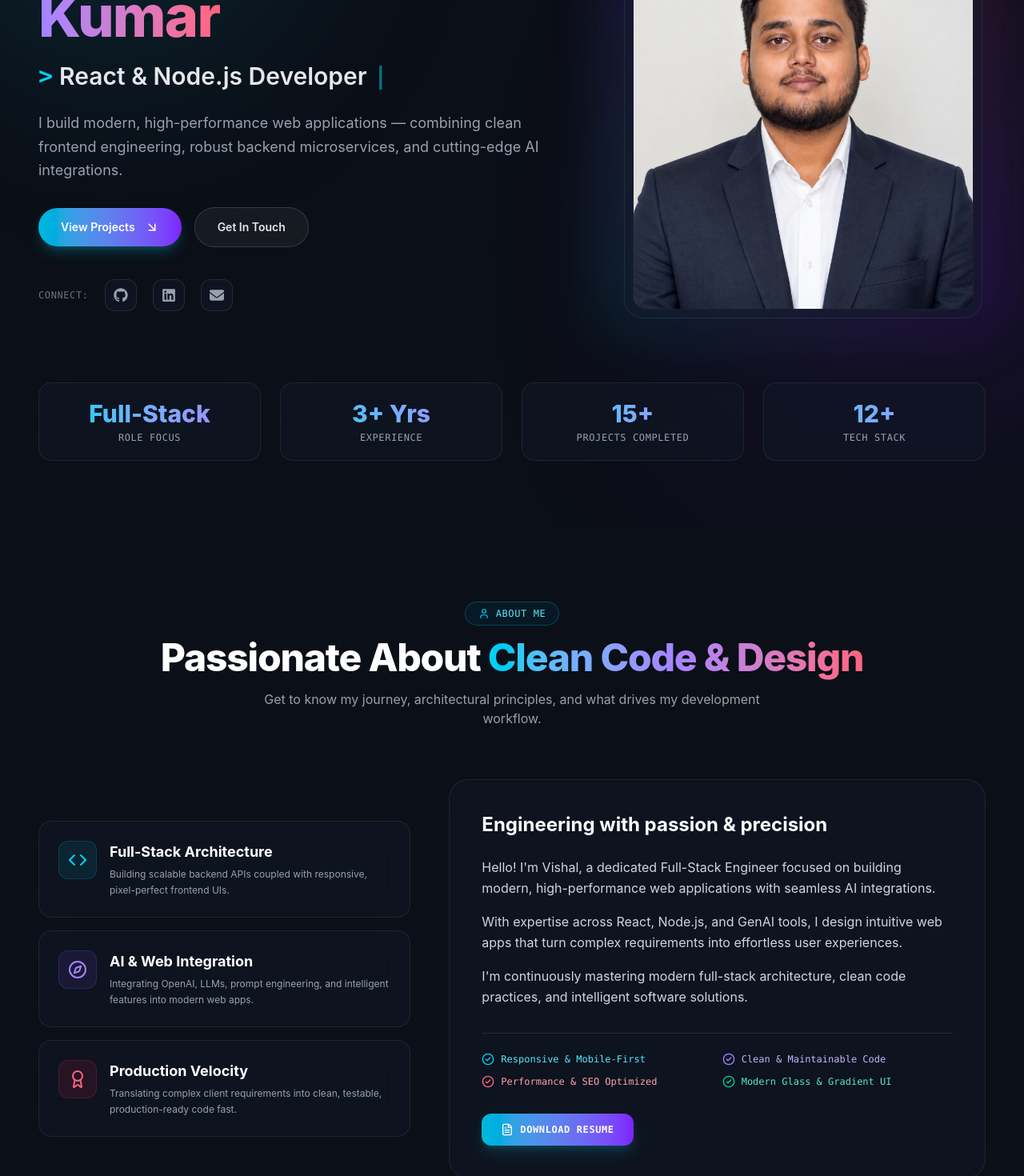
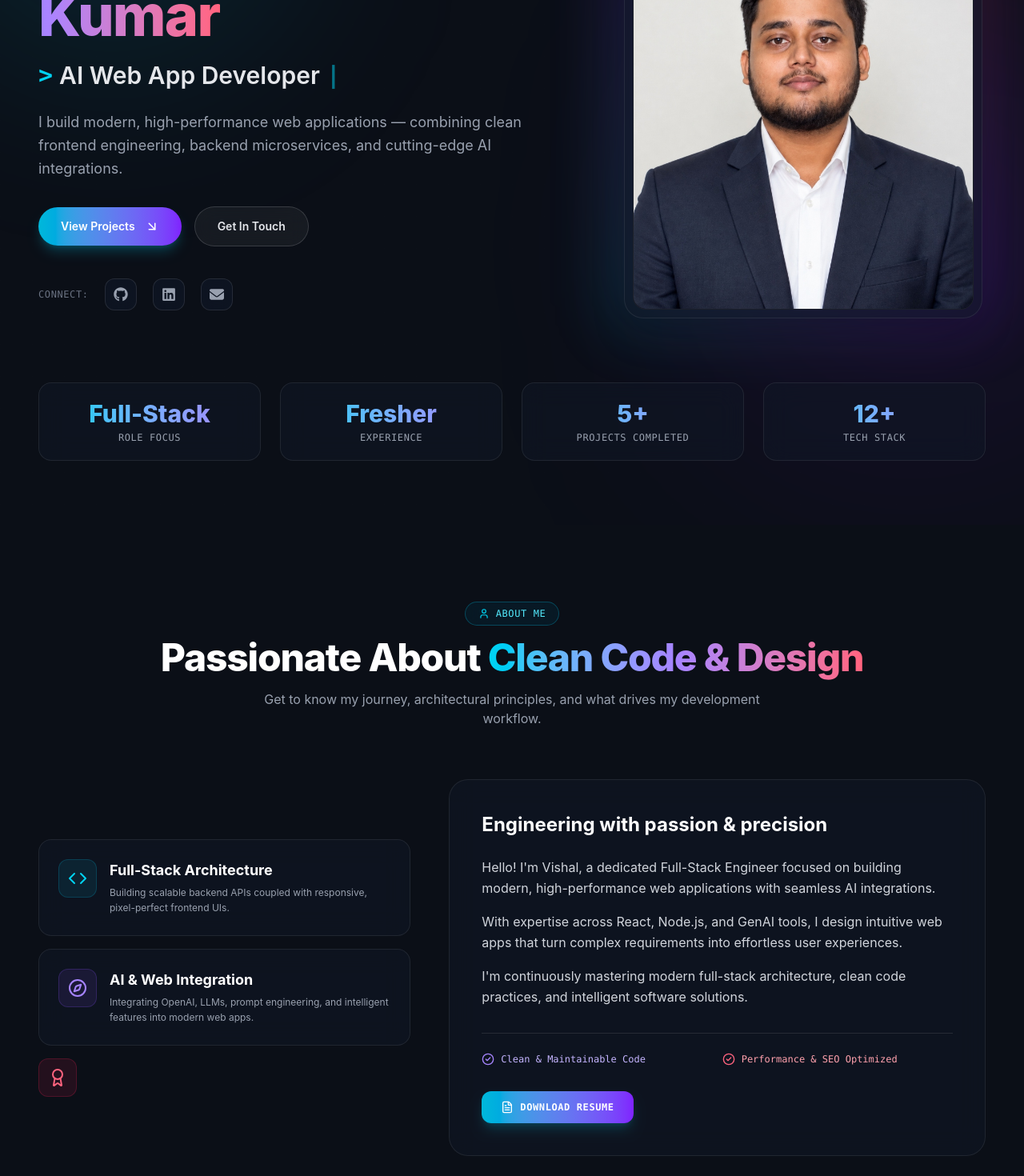
Before and after one commit to Vishal9341/Portfolio, a React (Vite) app: page / in a window 1280 px wide. Shown: the part 300-1770 px from the top of the page at 80% size. Built offline with nearby package versions, Linux system fonts and the light colour scheme.

Commit message:
Update in About.jsx

```diff
--- a/src/components/About.jsx
+++ b/src/components/About.jsx
@@ -55,17 +55,10 @@ export default function About() {
               </div>
             </div>
 
-            <div className="glass-card glass-card-hover rounded-2xl p-6 flex items-start gap-4">
               <div className="flex h-12 w-12 shrink-0 items-center justify-center rounded-xl bg-rose-500/10 border border-rose-500/20 text-rose-400">
                 <Award size={24} />
               </div>
-              <div>
-                <h3 className="text-lg font-bold text-white">Production Velocity</h3>
-                <p className="mt-1 text-xs text-gray-400 leading-relaxed">
-                  Translating complex client requirements into clean, testable, production-ready code fast.
-                </p>
-              </div>
-            </div>
+
           </div>
 
           {/* Right: Paragraphs */}
@@ -82,10 +75,10 @@ export default function About() {
 
             {/* Quick Checklist */}
             <div className="mt-8 grid grid-cols-1 sm:grid-cols-2 gap-3 border-t border-white/10 pt-6">
-              <div className="flex items-center gap-2 text-xs font-mono text-cyan-300">
+              {/* <div className="flex items-center gap-2 text-xs font-mono text-cyan-300">
                 <CheckCircle2 size={16} className="text-cyan-400" />
                 <span>Responsive & Mobile-First</span>
-              </div>
+              </div> */}
               <div className="flex items-center gap-2 text-xs font-mono text-violet-300">
                 <CheckCircle2 size={16} className="text-violet-400" />
                 <span>Clean & Maintainable Code</span>
@@ -94,10 +87,10 @@ export default function About() {
                 <CheckCircle2 size={16} className="text-rose-400" />
                 <span>Performance & SEO Optimized</span>
               </div>
-              <div className="flex items-center gap-2 text-xs font-mono text-emerald-300">
+              {/* <div className="flex items-center gap-2 text-xs font-mono text-emerald-300">
                 <CheckCircle2 size={16} className="text-emerald-400" />
                 <span>Modern Glass & Gradient UI</span>
-              </div>
+              </div> */}
             </div>
 
             {/* Action Buttons */}
--- a/src/data/portfolioData.js
+++ b/src/data/portfolioData.js
@@ -4,12 +4,10 @@ export const portfolioData = {
     shortName: "VK",
     titles: [
       "Full-Stack Engineer",
-      "React & Node.js Developer",
       "AI Web App Developer",
       "Software Engineer"
     ],
-    statusBadge: "Available for Full-Stack & AI Roles",
-    bio: "I build modern, high-performance web applications — combining clean frontend engineering, robust backend microservices, and cutting-edge AI integrations.",
+    bio: "I build modern, high-performance web applications — combining clean frontend engineering,  backend microservices, and cutting-edge AI integrations.",
     aboutParagraphs: [
       "Hello! I'm Vishal, a dedicated Full-Stack Engineer focused on building modern, high-performance web applications with seamless AI integrations.",
       "With expertise across React, Node.js, and GenAI tools, I design intuitive web apps that turn complex requirements into effortless user experiences.",
@@ -20,12 +18,12 @@ export const portfolioData = {
     github: "https://github.com/Vishal9341",
     linkedin: "https://www.linkedin.com/in/vishal-kumar9341/",
     avatarUrl: "/profile.jpg",
-    resumeUrl: "#"
+    resumeUrl: "/V_Resume.pdf"
   },
   stats: [
     { label: "Role Focus", value: "Full-Stack" },
-    { label: "Experience", value: "3+ Yrs" },
-    { label: "Projects Completed", value: "15+" },
+    { label: "Experience", value: "Fresher" },
+    { label: "Projects Completed", value: "5+" },
     { label: "Tech Stack", value: "12+" }
   ],
   skillsCategories: [
@@ -40,7 +38,6 @@ export const portfolioData = {
         "HTML5 / CSS3",
         "JavaScript (ES6+)",
         "TypeScript",
-        "Next.js",
         "Responsive UI/UX"
       ]
     },
```
